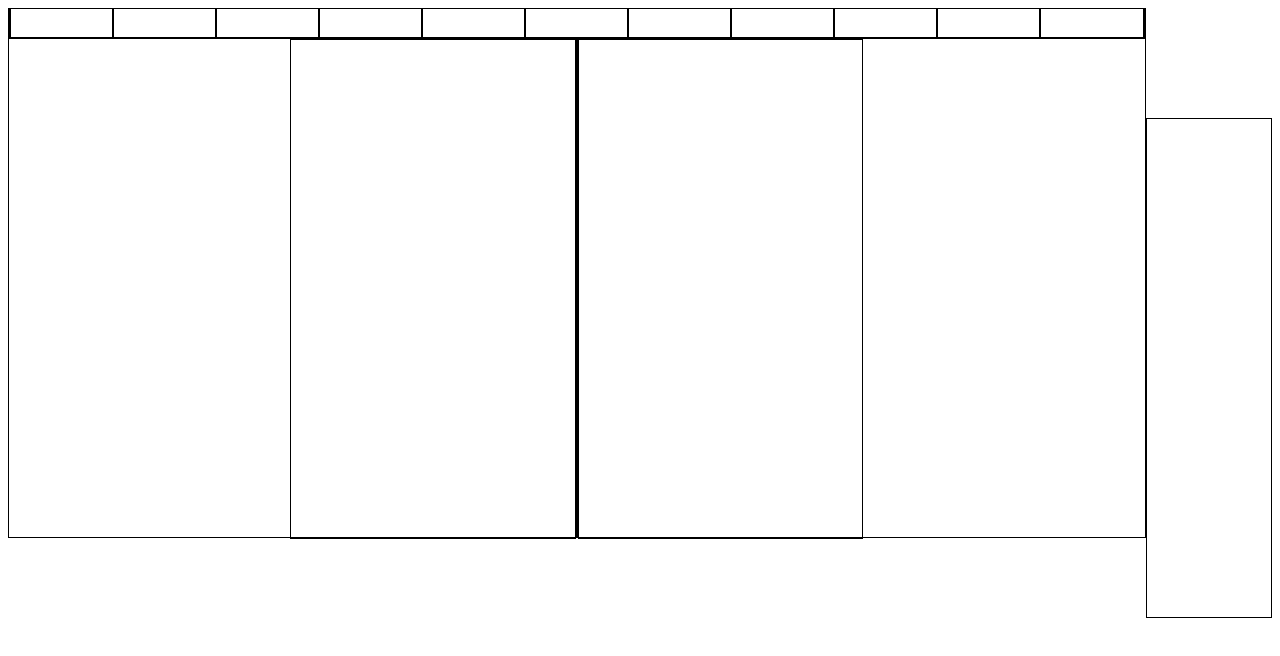
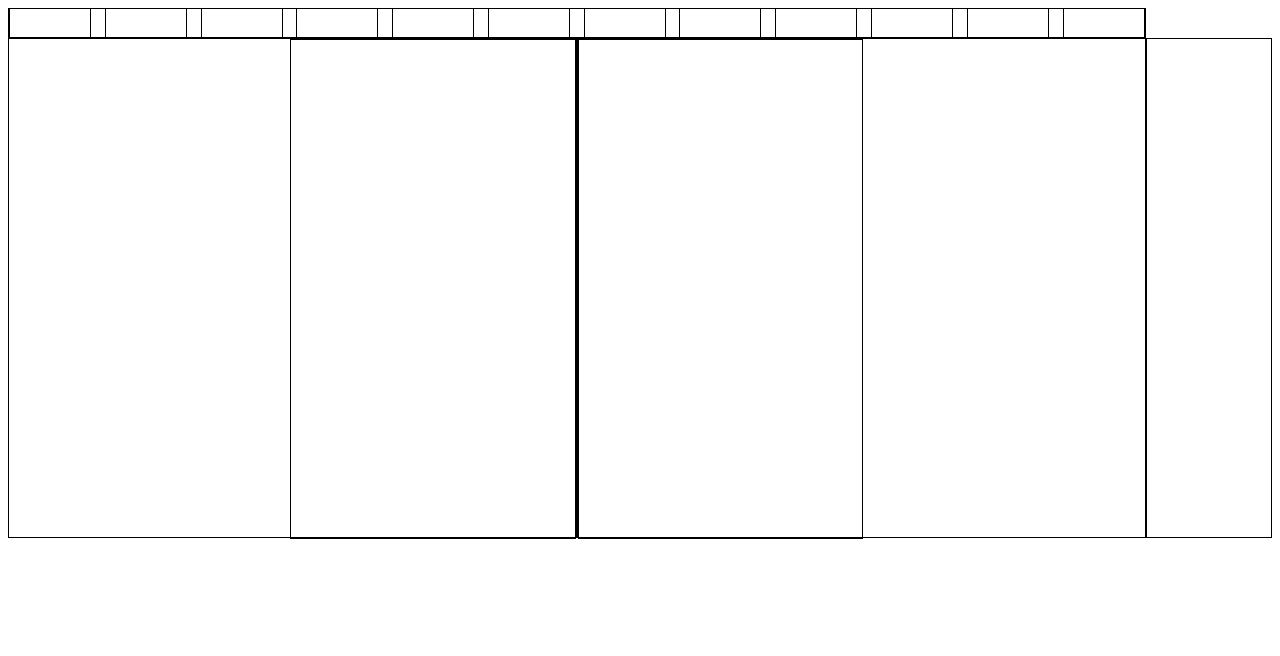
Before and after one commit to TaliSofiMato/Best-Digital-Planner, a plain HTML site: page index.html in a window 1280 px wide. Drawn offline with Linux system fonts and the light colour scheme.

Commit message:
clean up and added planner div for future organization

```diff
--- a/index.html
+++ b/index.html
@@ -4,6 +4,7 @@
     </head>
 
     <body>
+        <div class="planner">
             <div class="tabhorizontal">
                 <div class="tab H"></div>
                 <div class="tab H"></div>
@@ -25,6 +26,7 @@
             <div class="page">
                 <div class= "main right"></div>
             </div>
+        </div>
     </body>
 
 </html>
--- a/style.css
+++ b/style.css
@@ -1,11 +1,11 @@
 .page {
-    /* display: inline-block; */
     border: 1px solid black;
     height: 500px;
     width: 45%;
     float: left;
     box-sizing: border-box;
 }
+
 .tabhorizontal {
     border: 1px solid black;
     height: 30px;
@@ -20,11 +20,10 @@
     border: 1px solid black;
     width: 10%;
     height: 500px;
-    margin-top: 80px;
     box-sizing: border-box;
-    /* display: inline-block; */
     float: right;
 }
+
 .main {
     border: 1px solid black;
     width: 50%;
@@ -33,7 +32,15 @@
 .left {
     float: right;
 }
+
 .H {
     border: 1px solid black;
     height: 100%;
+    width: 80px;
+    display: inline-block;
+    display: -webkit-box;
 }
+
+.planner {
+
+}
```
Lines whose indentation alone changed are shown as unchanged.
